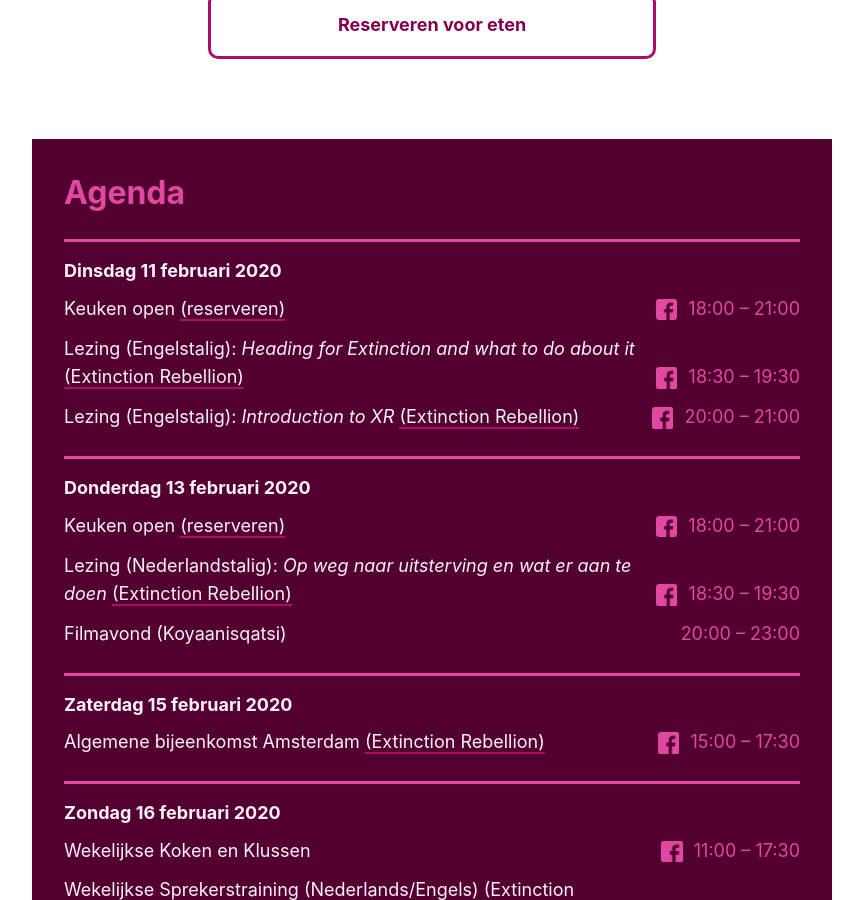
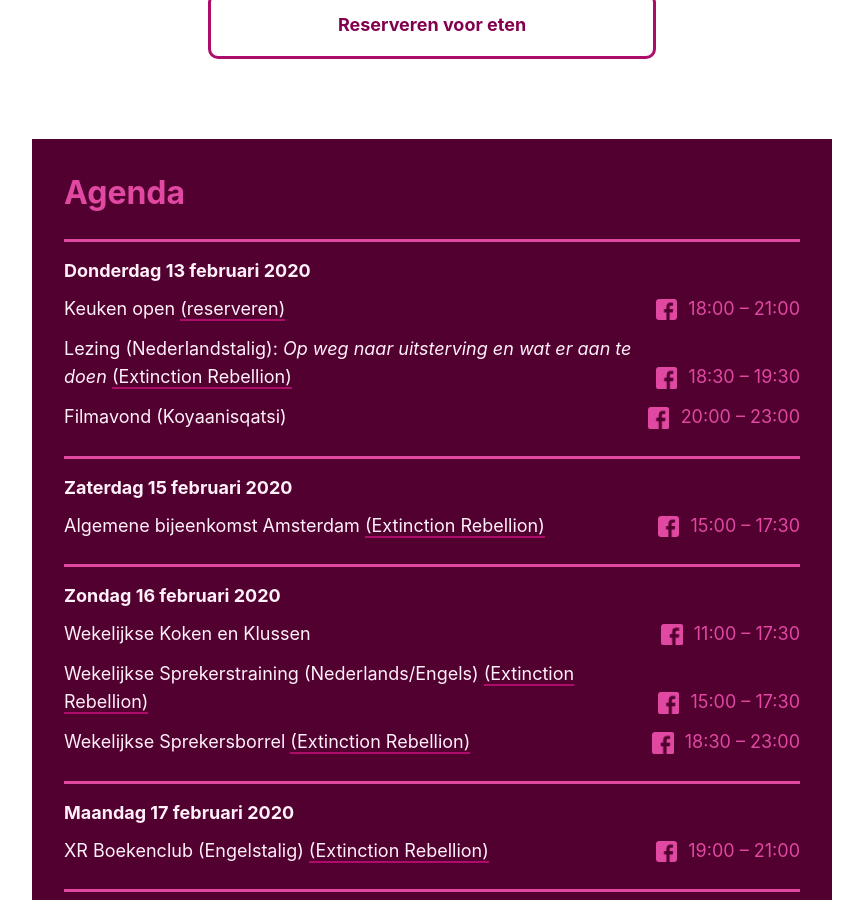
Before and after one commit to decoalitie/desering.org, a Jekyll site: the page built from index.md, in a window 1280 px wide and 900 px high, scrolled down 811 px. Shown: the whole window, without its empty margins (208-1071 px from the left). Built offline with Jekyll 4.4.1, drawn with Linux system fonts in a browser that asks for light colours; some web fonts are replaced.

Commit message:
update events

```diff
--- a/_data/events.yml
+++ b/_data/events.yml
@@ -1,23 +1,3 @@
-- date: '2020-02-11'
-  time: '18:00 – 21:00'
-  description-nl: 'Keuken open <a href="/reserveren.html">(reserveren)</a>'
-  description-en: 'Kitchen open <a href="/reservations.html">(reservations)</a>'
-  fb-url: 'https://www.facebook.com/events/515440649328868/'
-
-- date: '2020-02-11'
-  time: '18:30 – 19:30'
-  description-nl: 'Lezing (Engelstalig): <em>Heading for Extinction and what to do about it</em>'
-  description-en: 'Talk (English): <em>Heading for Extinction and what to do about it</em>'
-  xr: true
-  fb-url: 'https://www.facebook.com/events/561979884357775/'
-
-- date: '2020-02-11'
-  time: '20:00 – 21:00'
-  description-nl: 'Lezing (Engelstalig): <em>Introduction to XR</em>'
-  description-en: 'Talk (English): <em>Introduction to XR</em>'
-  xr: true
-  fb-url: 'https://www.facebook.com/events/462366211373890/'
-
 - date: '2020-02-13'
   time: '18:00 – 21:00'
   description-nl: 'Keuken open <a href="/reserveren.html">(reserveren)</a>'
@@ -35,6 +15,7 @@
   time: '20:00 – 23:00'
   description-nl: 'Filmavond (Koyaanisqatsi)'
   description-en: 'Film Night (Koyaanisqatsi)'
+  fb-url: 'https://www.facebook.com/events/818462875233728/'
 
 - date: '2020-02-15'
   time: '15:00 – 17:30'
```
